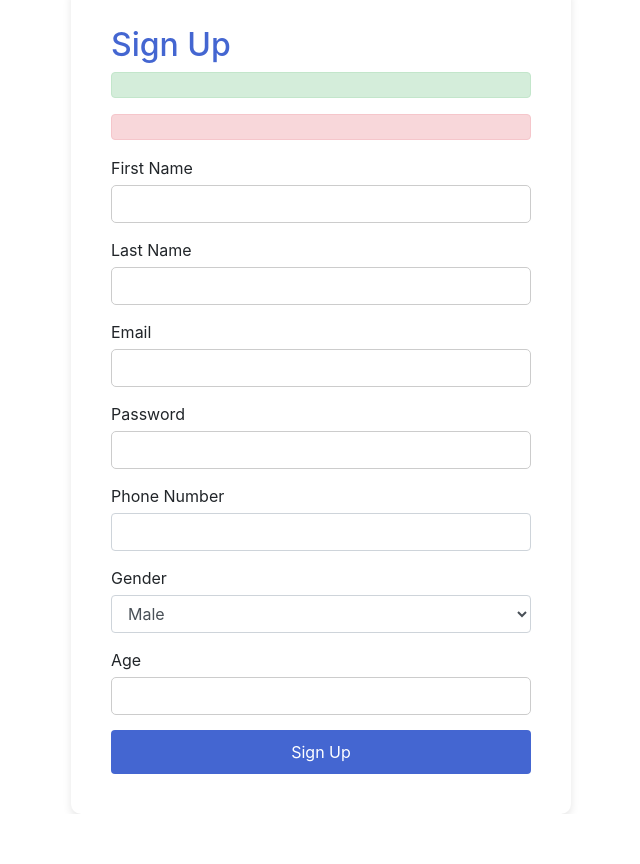
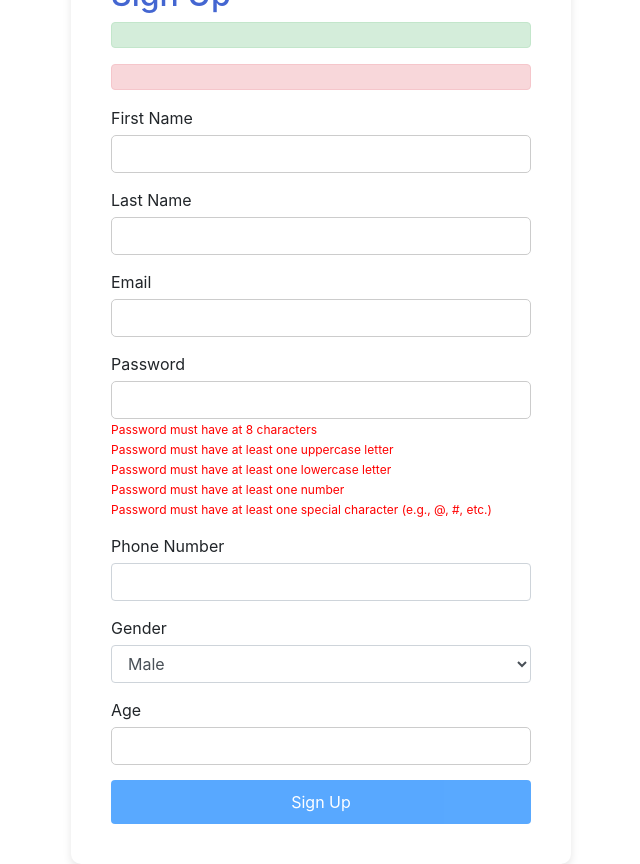
Before and after one commit to K-MaryAnne/MediConnect, a CodeIgniter 4 app: the page made by app/Views/sign_up.php in a window 1280 px wide. Shown: the whole page, without its empty margins (319-959 px from the left). Before the commit the page ends 814 px from the top, so only its background shows below. Run offline with PHP 8.4 and a stand-in for CodeIgniter, Linux system fonts and the light colour scheme; the template is opened without the code that fills it, so the values that code supplies are empty; some libraries are stand-ins or nearby versions.

Commit message:
Add Password Guidelines

```diff
--- a/app/Views/sign_up.php
+++ b/app/Views/sign_up.php
@@ -10,6 +10,14 @@
     <style>
         .error-message {
             color: red;
+        }
+        .guideline {
+            color: red;
+            font-size: 12px;
+            margin: 2px 0;
+        }
+        .guideline.valid {
+            color: green;
         }
     </style>
 </head>
@@ -40,6 +48,14 @@
                 <div class="form-group">
                     <label for="password">Password</label>
                     <input type="password" class="form-control" id="password" name="Password" required>
+                    <div id="passwordGuidelines">
+                        <p class="guideline" id="minLength">Password must have at 8 characters</p>
+                        <p class="guideline" id="upperCase">Password must have at least one uppercase letter</p>
+                        <p class="guideline" id="lowerCase">Password must have at least one lowercase letter</p>
+                        <p class="guideline" id="number">Password must have at least one number</p>
+                        <p class="guideline" id="specialChar">Password must have at least one special character (e.g., @, #, etc.)</p>
+                    </div>
+
                 </div>
                 <div class="form-group">
                     <label for="phone_number">Phone Number</label>
@@ -57,7 +73,7 @@
                     <label for="age">Age</label>
                     <input type="number" class="form-control" id="age" name="Age" required>
                 </div>
-                <button type="submit" class="btn btn-primary">Sign Up</button>
+                <button type="submit" class="btn btn-primary" id="submitButton" disabled>Sign Up</button>
             </form>
         </div>
     </div>
@@ -131,6 +147,24 @@
                     alert("Please enter a valid phone number.");
                 }
             });
+
+            $('#password').on('input', function() {
+                var password = $(this).val();
+                var minLength = password.length >= 8;
+                var upperCase = /[A-Z]/.test(password);
+                var lowerCase = /[a-z]/.test(password);
+                var specialChar = /[!@#$%^&*(),.?":{}|<>]/.test(password);
+                var number = /[0-9]/.test(password);
+
+                $('#minLength').toggleClass('valid', minLength);
+                $('#upperCase').toggleClass('valid', upperCase);
+                $('#lowerCase').toggleClass('valid', lowerCase);
+                $('#specialChar').toggleClass('valid', specialChar);
+                $('#number').toggleClass('valid', number);
+
+                var allValid = minLength && upperCase && lowerCase && specialChar && number;
+                $('#submitButton').prop('disabled', !allValid);
+            });
         });
     </script>
 </body>
```
